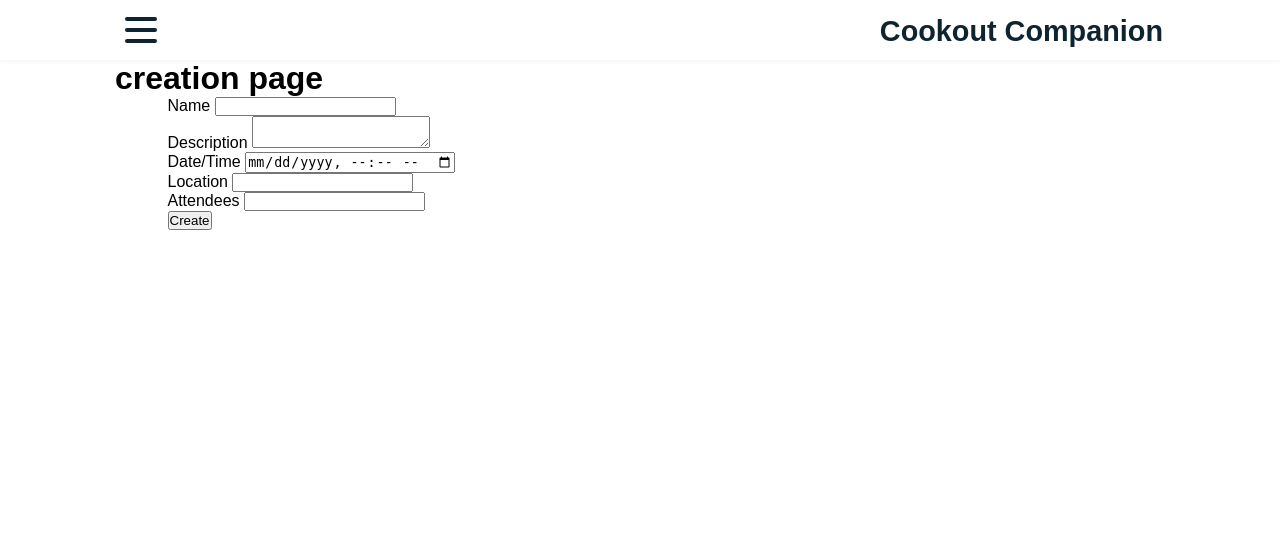
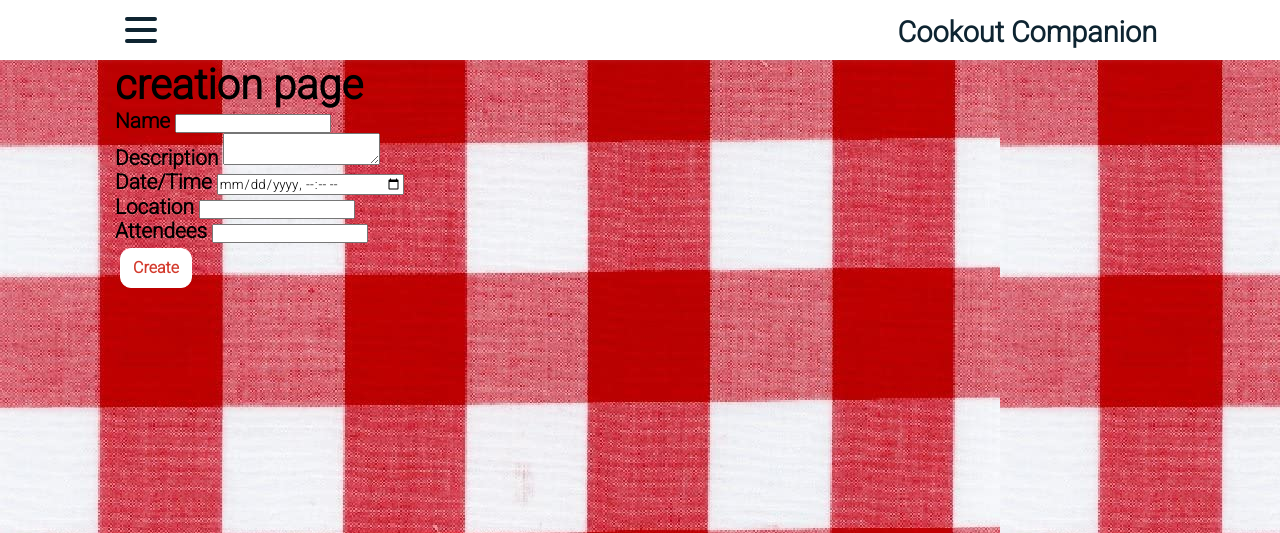
Before and after one commit to ajsprunger/cookout, a Flask app: page /create in a window 1280 px wide. Shown: the top 533 px of the page. Run offline with Flask 2, Linux system fonts and the light colour scheme; the visitor is signed in with stand-in values (Sample User, id 1); data comes from the database, SQL or seed files in the repository.

Commit message:
styling for nav, index, show

```diff
--- a/myapp/static/css/nav.css
+++ b/myapp/static/css/main.css
@@ -2,21 +2,25 @@
   margin: 0;
   padding: 0;
   box-sizing: border-box;
+  font-family: 'Roboto', sans-serif;
 }
 
 body {
-  font-family: "Poppins", sans-serif;
+  font-size: 1.3rem;
+  font-weight: 600;
+  background-image: url('../images/tablecloth.jpg');
 }
 
 .container {
   max-width: 1050px;
-  width: 90%;
+  width: 100%;
   margin: auto;
 }
 
 .navbar {
   width: 100%;
   box-shadow: 0 1px 4px rgb(146 161 176 / 15%);
+  background-color: white;
 }
 
 .nav-container {
@@ -24,6 +28,7 @@ body {
   justify-content: space-between;
   align-items: center;
   height: 62px;
+  padding: none;
 }
 
 .navbar .menu-items {
@@ -38,8 +43,8 @@ body {
 .navbar .nav-container a {
   text-decoration: none;
   color: #0e2431;
-  font-weight: 500;
-  font-size: 1.2rem;
+  font-weight: 1000;
+  font-size: 1.5rem;
   padding: 0.7rem;
 }
 
@@ -127,7 +132,7 @@ body {
 .logo {
   position: absolute;
   top: 15px;
-  right: 2px;
+  right: 8px;
   font-size: 1.2rem;
   color: #0e2431;
 }
@@ -151,3 +156,64 @@ body {
 .nav-container input[type="checkbox"]:checked ~ .logo{
   display: none;
 }
+
+.nav-link {
+  font-weight: 700;
+}
+
+.btn {
+  align-items: center;
+  background-color: white;
+  background-position: 0 0;
+  border: 1px solid white;
+  border-radius: 11px;
+  box-sizing: border-box;
+  color: #D33A2C;
+  cursor: pointer;
+  display: flex;
+  font-size: 1rem;
+  font-weight: 700;
+  line-height: 33.4929px;
+  padding: 2px 12px;
+  text-align: left;
+  text-decoration: none;
+  transition: border .2s ease-in-out,box-shadow .2s ease-in-out;
+  touch-action: manipulation;
+  white-space: nowrap;
+  margin: 5px;
+}
+
+.btn:active,
+.btn:hover,
+.btn:focus {
+  outline: 0;
+}
+
+
+.btn:active {
+  background-color: #D33A2C;
+  box-shadow: rgba(0, 0, 0, 0.12) 0 1px 3px 0 inset;
+  color: #FFFFFF;
+}
+
+.btn:hover {
+  background-color: white;
+  border-color: white;
+}
+
+.btn:active:hover,
+.btn:focus:hover,
+.btn:focus {
+  background-color: #D33A2C;
+  box-shadow: rgba(0, 0, 0, 0.12) 0 1px 3px 0 inset;
+  color: #FFFFFF;
+}
+
+.page-item {
+  padding: 3px;
+  list-style-type: none;
+  border: 1px solid black;
+  margin-top: 10px;
+  text-align: center;
+  background-color: white;
+}
--- a/myapp/templates/base.html
+++ b/myapp/templates/base.html
@@ -2,9 +2,11 @@
 <html lang="en">
 <head>
   <link rel="icon" type="image/ico" href="../static/images/favicon-32x32.png">
-  <link rel="stylesheet" href="../static/css/nav.css">
-  <!-- <link href="https://cdn.jsdelivr.net/npm/bootstrap@5.1.3/dist/css/bootstrap.min.css" rel="stylesheet" integrity="sha384-1BmE4kWBq78iYhFldvKuhfTAU6auU8tT94WrHftjDbrCEXSU1oBoqyl2QvZ6jIW3" crossorigin="anonymous">
-  <script defer src="https://cdn.jsdelivr.net/npm/bootstrap@5.1.3/dist/js/bootstrap.bundle.min.js" integrity="sha384-ka7Sk0Gln4gmtz2MlQnikT1wXgYsOg+OMhuP+IlRH9sENBO0LRn5q+8nbTov4+1p" crossorigin="anonymous"></script> -->
+  <link rel="preconnect" href="https://fonts.googleapis.com">
+  <link rel="preconnect" href="https://fonts.gstatic.com" crossorigin>
+  <link rel="preconnect" href="https://fonts.googleapis.com">
+  <link rel="preconnect" href="https://fonts.gstatic.com" crossorigin>
+  <link href="https://fonts.googleapis.com/css2?family=Roboto:wght@300&display=swap" rel="stylesheet">  <link rel="stylesheet" href="../static/css/main.css">
   <meta charset="UTF-8">
   <meta http-equiv="X-UA-Compatible" content="IE=edge">
   <meta name="viewport" content="width=device-width, initial-scale=1.0">
@@ -24,15 +26,15 @@
           <h1>Cookout Companion</h1>
         </div>
         <div class="menu-items">
-          <li><a href="{{url_for('core.index')}}">Cookouts</a></li>
+          <li><a class="nav-link" href="{{url_for('core.index')}}">Cookouts</a></li>
           {% if current_user.is_authenticated %}
-          <li><a href="{{url_for('users.user_cookouts', username=current_user.username)}}">My Profile</a></li>
-          <li><a href="{{url_for('cookouts.create_cookout')}}">Create Cookout</a></li>
-          <li><a href="{{url_for('users.logout')}}">Logout</a></li>
-          <li><a href="{{url_for('users.account')}}">Account</a></li>
+          <li><a class="nav-link" href="{{url_for('users.user_cookouts', username=current_user.username)}}">My Profile</a></li>
+          <li><a class="nav-link" href="{{url_for('cookouts.create_cookout')}}">Create Cookout</a></li>
+          <li><a class="nav-link" href="{{url_for('users.logout')}}">Logout</a></li>
+          <li><a class="nav-link" href="{{url_for('users.account')}}">Account</a></li>
           {% else %}
-          <li><a href="{{url_for('users.login')}}">Login</a></li>
-          <li><a href="{{url_for('users.register')}}">Register</a></li>
+          <li><a class="nav-link" href="{{url_for('users.login')}}">Login</a></li>
+          <li><a class="nav-link" href="{{url_for('users.register')}}">Register</a></li>
           {% endif %}
 
         </div>
--- a/myapp/templates/index.html
+++ b/myapp/templates/index.html
@@ -1,4 +1,4 @@
-<link rel="stylesheet" href="../static/css/cookouts.css">
+<link rel="stylesheet" href="../static/css/index.css">
 {% extends "base.html" %}
 {% block content %}
   <div class="jumbotron">
```
Also changed, not shown: myapp/static/css/cookout.css (+64 -0 lines), myapp/static/css/index.css (+4 -8 lines), myapp/templates/cookout.html (+14 -7 lines), myapp/static/css/user.css (added), myapp/static/images/tablecloth.jpg (added).
